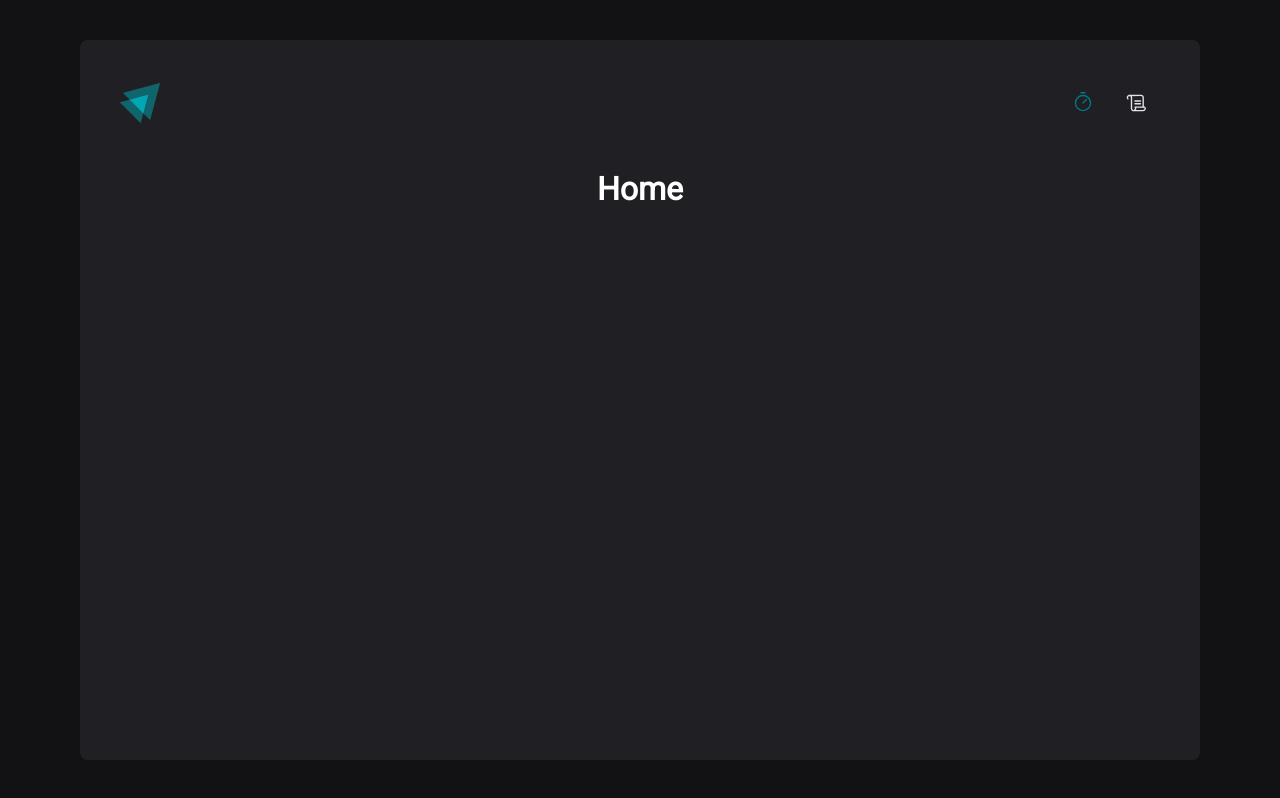
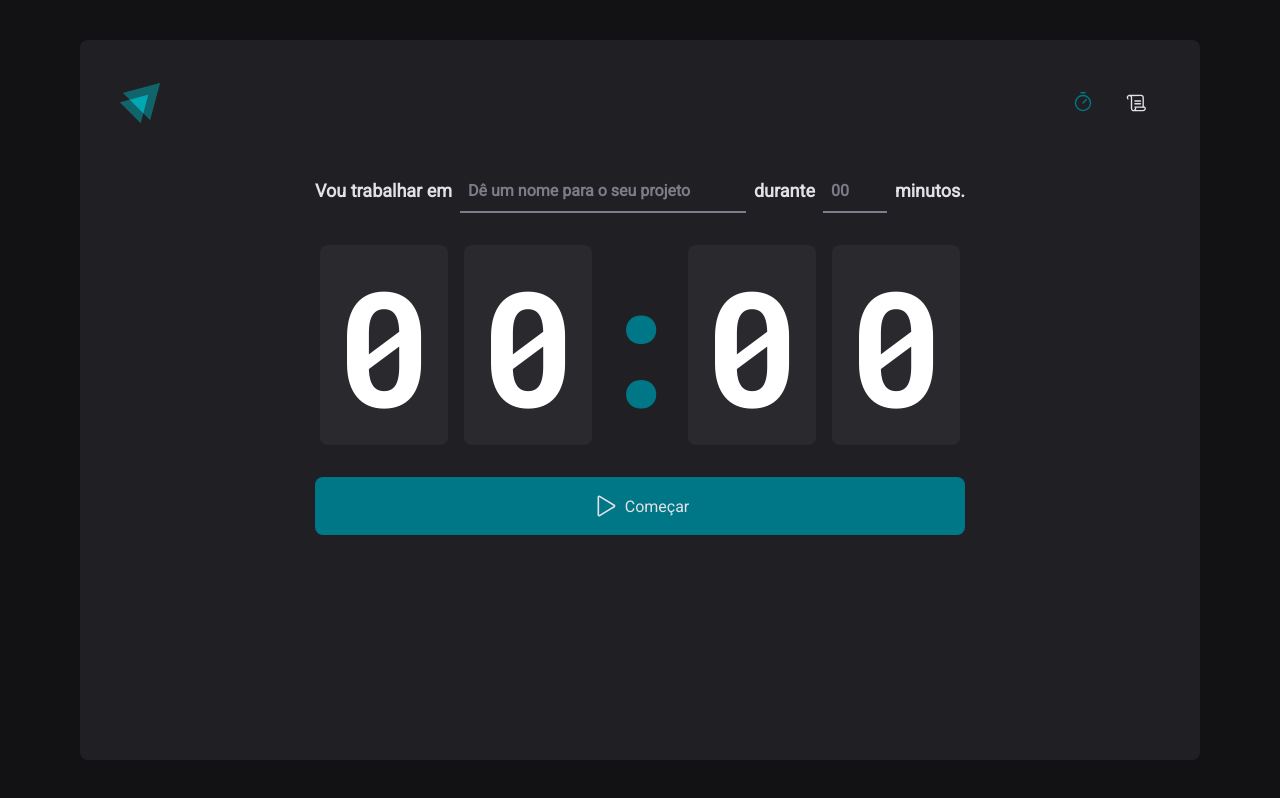
Before and after one commit to kayooliveira/ignite-timer, a React (Vite) app: page / in a window 1280 px wide. Built offline with nearby package versions, Linux system fonts and the light colour scheme.

Commit message:
feat(Adding TaskForm to Home page): :sparkles:

```diff
--- a/src/pages/Home.tsx
+++ b/src/pages/Home.tsx
@@ -1,9 +1,6 @@
+import { TaskForm } from '@components/TaskForm'
 import React from 'react'
 
 export function Home() {
-  return (
-    <>
-      <h1>Home</h1>
-    </>
-  )
+  return <TaskForm />
 }
```
